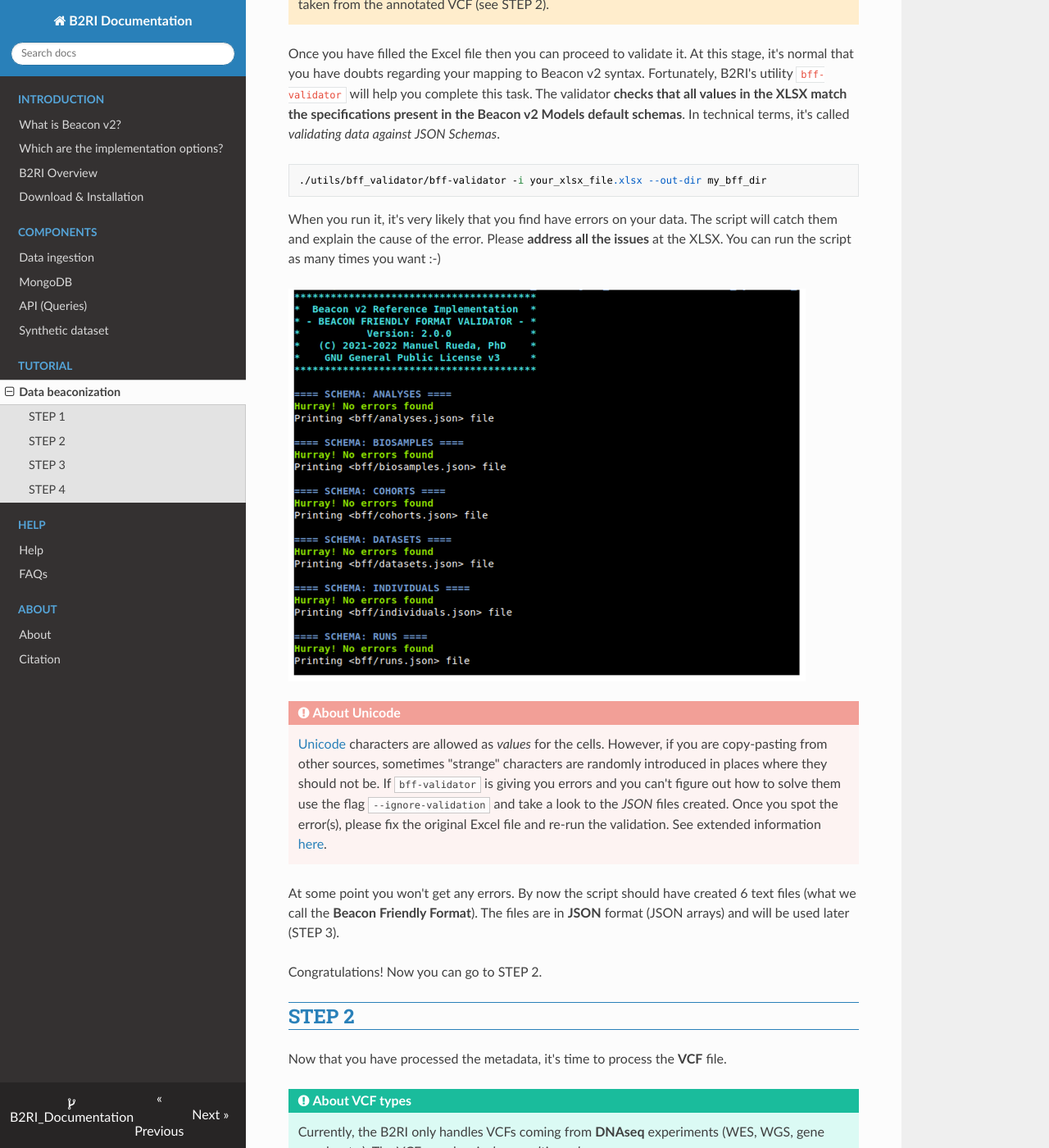
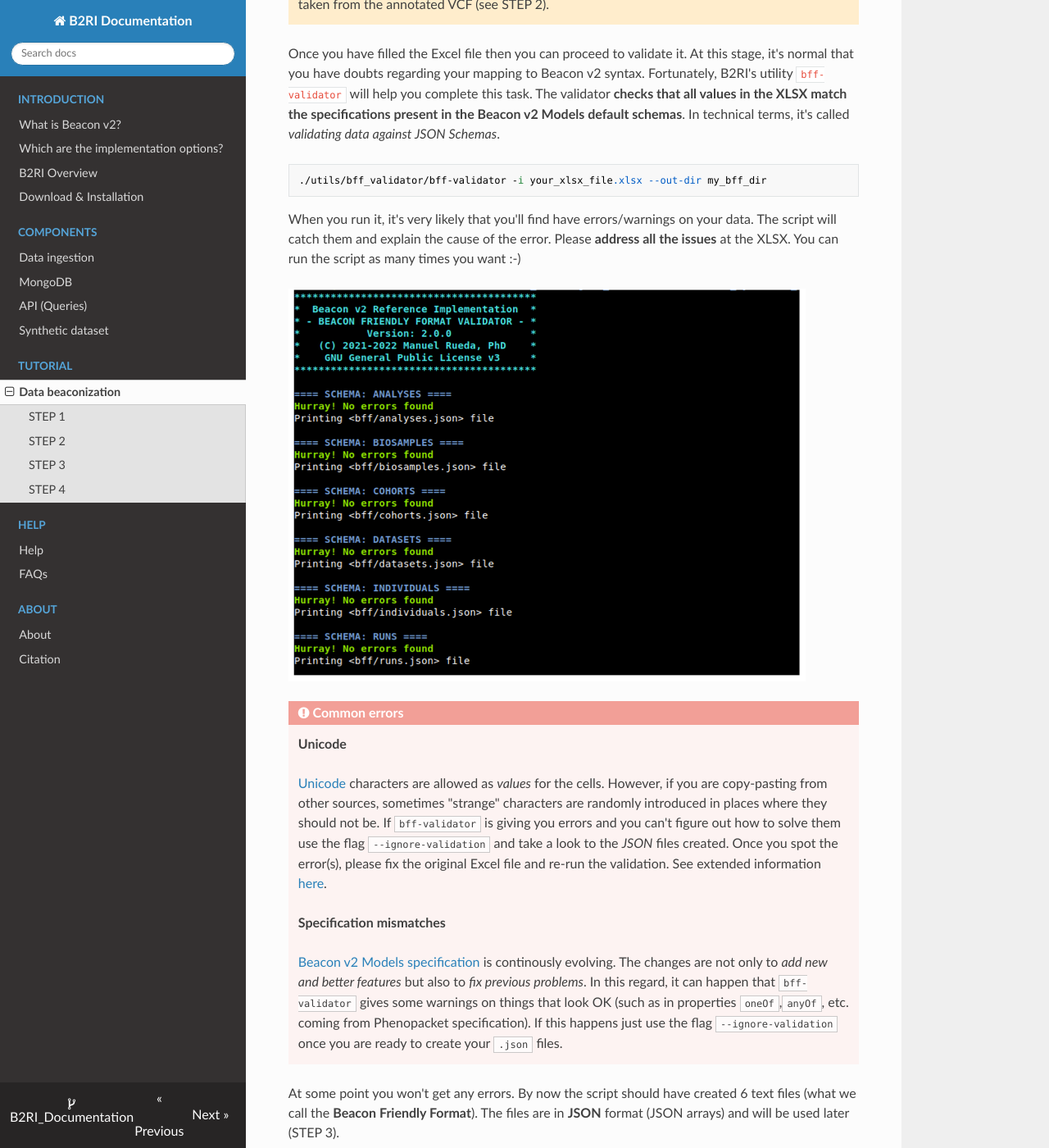
Before and after one commit to ga4gh-beacon/B2RI_Documentation, an MkDocs documentation site: the page built from docs/tutorial-data-beaconization.md, in a window 1280 px wide and 1400 px high, scrolled down 1153 px. Shown: the whole window at 82% size. Built offline with MkDocs 1.6.1, drawn with Linux system fonts in a browser that asks for light colours; nearby versions of some CDN libraries.

Commit message:
Source commit

```diff
--- a/docs/tutorial-data-beaconization.md
+++ b/docs/tutorial-data-beaconization.md
@@ -28,12 +28,19 @@ Once you have filled the Excel file then you can proceed to validate it. At this
 
     ./utils/bff_validator/bff-validator -i your_xlsx_file.xlsx --out-dir my_bff_dir
 
-When you run it, it's very likely that you find have errors on your data. The script will catch them and explain the cause of the error. Please **address all the issues** at the XLSX. You can run the script as many times you want :-)
+When you run it, it's very likely that you'll find have errors/warnings on your data. The script will catch them and explain the cause of the error. Please **address all the issues** at the XLSX. You can run the script as many times you want :-)
 
 ![BFF validator](img/bff-validator.png)
 
-!!! Danger "About Unicode"
+!!! Danger "Common errors"
+
+    **Unicode**
+
     [Unicode](https://en.wikipedia.org/wiki/UTF-8) characters are allowed as _values_ for the cells. However, if you are copy-pasting from other sources, sometimes "strange" characters are randomly introduced in places where they should not be. If `bff-validator` is giving you errors and you can't figure out how to solve them use the flag `--ignore-validation` and take a look to the _JSON_ files created. Once you spot the error(s), please fix the original Excel file and re-run the validation. See extended information [here](https://github.com/EGA-archive/beacon2-ri-tools/tree/main/utils/bff_validator).
+
+    **Specification mismatches**
+
+    [Beacon v2 Models specification](https://github.com/ga4gh-beacon/beacon-v2/tree/main/models) is continously evolving. The changes are not only to _add new and better features_ but also to _fix previous problems_. In this regard, it can happen that `bff-validator` gives some warnings on things that look OK (such as in properties `oneOf`,`anyOf`, etc. coming from Phenopacket specification). If this happens just use the flag `--ignore-validation` once you are ready to create your `.json` files.
 
 At some point you won't get any errors. By now the script should have created 6 text files (what we call the **Beacon Friendly Format**). The files are in **JSON** format (JSON arrays) and will be used later (STEP 3).
 
```
